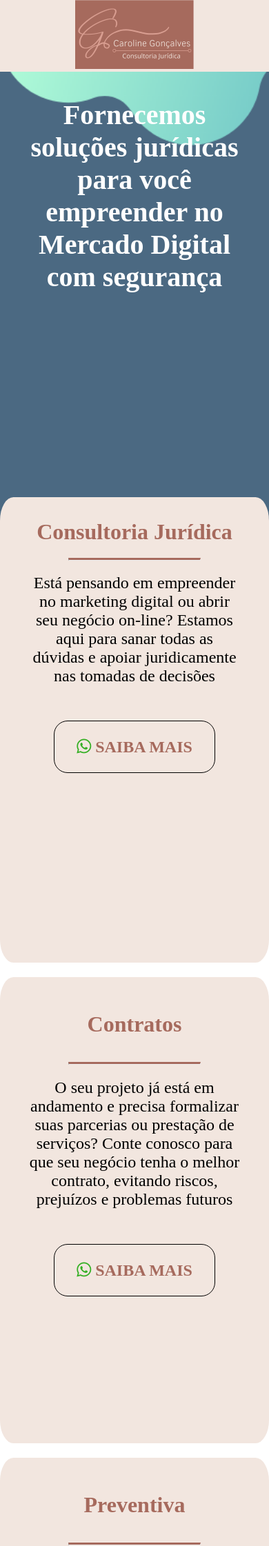
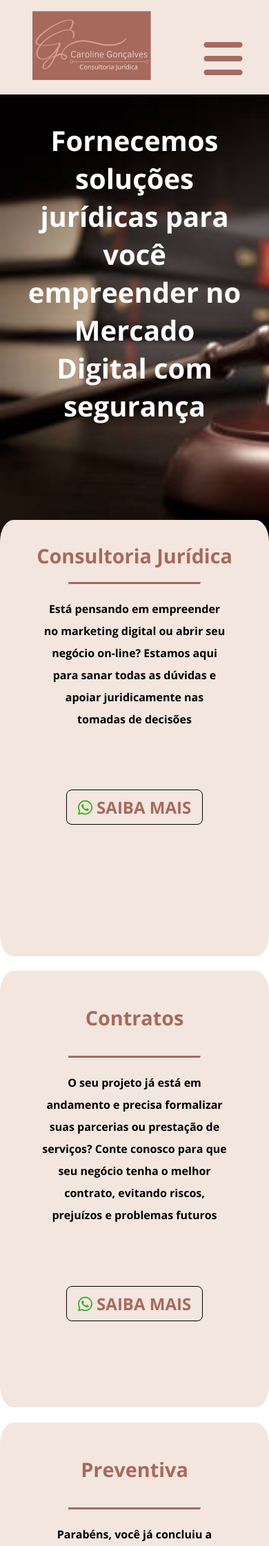
Before and after one commit to rscimc/carol, a PHP site: page /index.php in a window 390 px wide. Shown: the top 2242 px of the page at 69% size. Run offline with PHP 8.4, Linux system fonts and the light colour scheme; data that the repository does not hold is empty; a stand-in replaces the project's code that opens the database connection; some libraries are stand-ins or nearby versions.

Commit message:
feat: menu mobile

```diff
--- a/assets/css/styles.css
+++ b/assets/css/styles.css
@@ -2,6 +2,7 @@
   margin: 0;
   padding: 0;
   box-sizing: border-box;
+  font-family: "Open Sans", sans-serif;
 }
 
 a {
@@ -78,18 +79,22 @@ header {
 .header-right a {
   margin: 1rem;
   color: var(--dark2);
-  font-size: 2rem;
-  font-weight: 700;
+  font-size: 1.8rem;
   transition: 0.5s;
+  font-family: "DM Mono", monospace;
 }
 
 .header-right a:hover {
   color: var(--mid2);
 }
 
+#btn-mobile {
+  display: none;
+}
+
 /*Banner*/
 .banner {
-  background-image: url("../images/banner.png");
+  background-image: url("../images/background-01.jpeg");
   min-height: 80vh;
   text-align: center;
   align-items: center;
@@ -119,13 +124,13 @@ header {
   text-align: center;
   margin-top: -15%;
   border-radius: 5%;
-  height: 80vh;
+  height: 90vh;
   padding: 1% 1%;
 }
 
 .title {
   color: var(--dark2);
-  font-size: 2rem;
+  font-size: 1.8rem;
 }
 
 .line {
@@ -141,16 +146,29 @@ header {
 }
 
 .card p {
-  padding-top: 5%;
-  font-size: 1.5rem;
-  font-weight: 500;
+  padding: 5%;
+  font-size: 1rem;
+  font-weight: 700;
   margin-bottom: 20%;
+  line-height: 2rem;
+}
+
+.space1 {
+  height: 5.5rem;
+}
+
+.space2 {
+  height: 2rem;
+}
+
+.space3 {
+  height: 4rem;
 }
 
 .button {
   border: 1px solid #000000;
-  padding: 1.5rem 2rem;
-  border-radius: 20px;
+  padding: 0.5rem 1rem;
+  border-radius: 0.5rem;
   font-size: 1.5rem;
   text-align: center;
   align-items: center;
@@ -158,6 +176,7 @@ header {
   font-weight: bold;
   transition: 0.5s;
   text-transform: uppercase;
+  margin-top: 5rem;
 }
 
 .button:hover {
@@ -455,12 +474,12 @@ footer {
 }
 
 @media only screen and (max-width: 600px) {
-  /*To Top*/
-  body {
-    margin: 0;
-    padding: 0;
+  /*Global*/
+  .container {
+    width: 100vw;
   }
 
+  /*To Top*/
   #top {
     display: none;
   }
@@ -469,16 +488,58 @@ footer {
     display: none;
   }
 
-  .container {
-    width: 100vw;
-  }
+  /*menu*/
   .header-area {
-    flex-direction: column;
+    justify-content: space-around;
+    padding: 1rem;
   }
 
-  .header-right {
-    display: none;
+  .header-right ul {
+    display: flex;
   }
+
+  .header-right a {
+    margin: 1rem;
+    color: var(--dark2);
+    font-size: 2rem;
+    font-weight: 700;
+    transition: 0.5s;
+  }
+
+  .header-right a:hover {
+    color: var(--mid2);
+  }
+
+  #btn-mobile {
+    display: block;
+    width: 2rem;
+    height: 2rem;
+    cursor: pointer;
+    margin-right: 1rem;
+  }
+
+  .menu {
+    flex-direction: column;
+    display: block;
+    position: absolute;
+    width: 100%;
+    height: 35%;
+    top: 100px;
+    right: 0;
+    background-color: var(--light);
+    z-index: 99;
+    transition: 0.4s;
+    visibility: hidden;
+    overflow-y: hidden;
+    margin-top: 2rem;
+    opacity: 95%;
+    padding: 2rem;
+  }
+
+  #navBar.active .menu {
+    visibility: visible;
+  }
+
   /*Services*/
   .services {
     flex-direction: column;
@@ -486,12 +547,19 @@ footer {
 
   .card {
     min-width: 100%;
+    max-height: 75vh;
     margin-bottom: 5rem;
     padding-top: 2rem;
   }
 
   .card p {
     margin: 0 10% 20%;
+  }
+
+  .space1,
+  .space2,
+  .space3 {
+    height: 0;
   }
 
   /*About*/
--- a/assets/js/scripts.js
+++ b/assets/js/scripts.js
@@ -1,3 +1,15 @@
+//Menu Mobile
+const btnMobile = document.getElementById("btn-mobile");
+const nav = document.getElementById("navBar");
+
+function toggleMenu(e) {
+  if (e.type === "touchstart") e.preventDefault();
+  nav.classList.toggle("active");
+}
+
+btnMobile.addEventListener("click", toggleMenu);
+btnMobile.addEventListener("touchstart", toggleMenu);
+
 //Scroll
 const scroll = document.querySelector("#top");
 
--- a/header.php
+++ b/header.php
@@ -6,6 +6,15 @@
     <meta name="viewport" content="width=device-width, initial-scale=1.0" />
     <link rel="shortcut icon" href="./assets/images/Logotipo Carol.png" />
     <title>Caroline Gonçalves</title>
+    <!--Google Font-->
+    <link rel="preconnect" href="https://fonts.googleapis.com">
+    <link rel="preconnect" href="https://fonts.gstatic.com" crossorigin>
+    <link href="https://fonts.googleapis.com/css2?family=Open+Sans:wght@300;500;700&display=swap" rel="stylesheet">
+
+    <link rel="preconnect" href="https://fonts.googleapis.com">
+    <link rel="preconnect" href="https://fonts.gstatic.com" crossorigin>
+    <link href="https://fonts.googleapis.com/css2?family=DM+Mono:wght@500&display=swap" rel="stylesheet">
+    <!--Styles-->
     <link rel="stylesheet" type="text/css" href="./assets/css/styles.css" />
     <!--Font Awesome-->
     <script
@@ -23,7 +32,8 @@
           /></a>
         </div>
         <div id="navBar" class="header-right">
-          <ul>
+          <a id="btn-mobile"><i class="fas fa-bars fa-2x"></i></a>
+          <ul class="menu">
             <li><a href="./index.php#about">Sobre mim</a></li>
             <li><a href="index.php#services">Serviços</a></li>
             <li><a href="./index.php#who">Quem Somos</a></li>
--- a/services.php
+++ b/services.php
@@ -7,6 +7,7 @@
           on-line? Estamos aqui para sanar todas as dúvidas e apoiar
           juridicamente nas tomadas de decisões
         </p>
+        <div class="space1"></div>
         <a class="button" href=""><i class="fab fa-whatsapp"></i> Saiba Mais</a>
       </div>
       <div class="card">
@@ -17,6 +18,7 @@
           ou prestação de serviços? Conte conosco para que seu negócio tenha o
           melhor contrato, evitando riscos, prejuízos e problemas futuros
         </p>
+        <div class="space2"></div>
         <a class="button" href=""><i class="fab fa-whatsapp"></i> Saiba Mais</a>
       </div>
       <div class="card">
@@ -28,6 +30,7 @@
           suporte para o cumprimento da legislação que regulamenta a relação com
           seus clientes.
         </p>
+        <div class="space3"></div>
         <a class="button" href=""><i class="fab fa-whatsapp"></i> Saiba Mais</a>
       </div>
       <div class="card">
```
Also changed, not shown: assets/images/background-01.jpeg (added).
